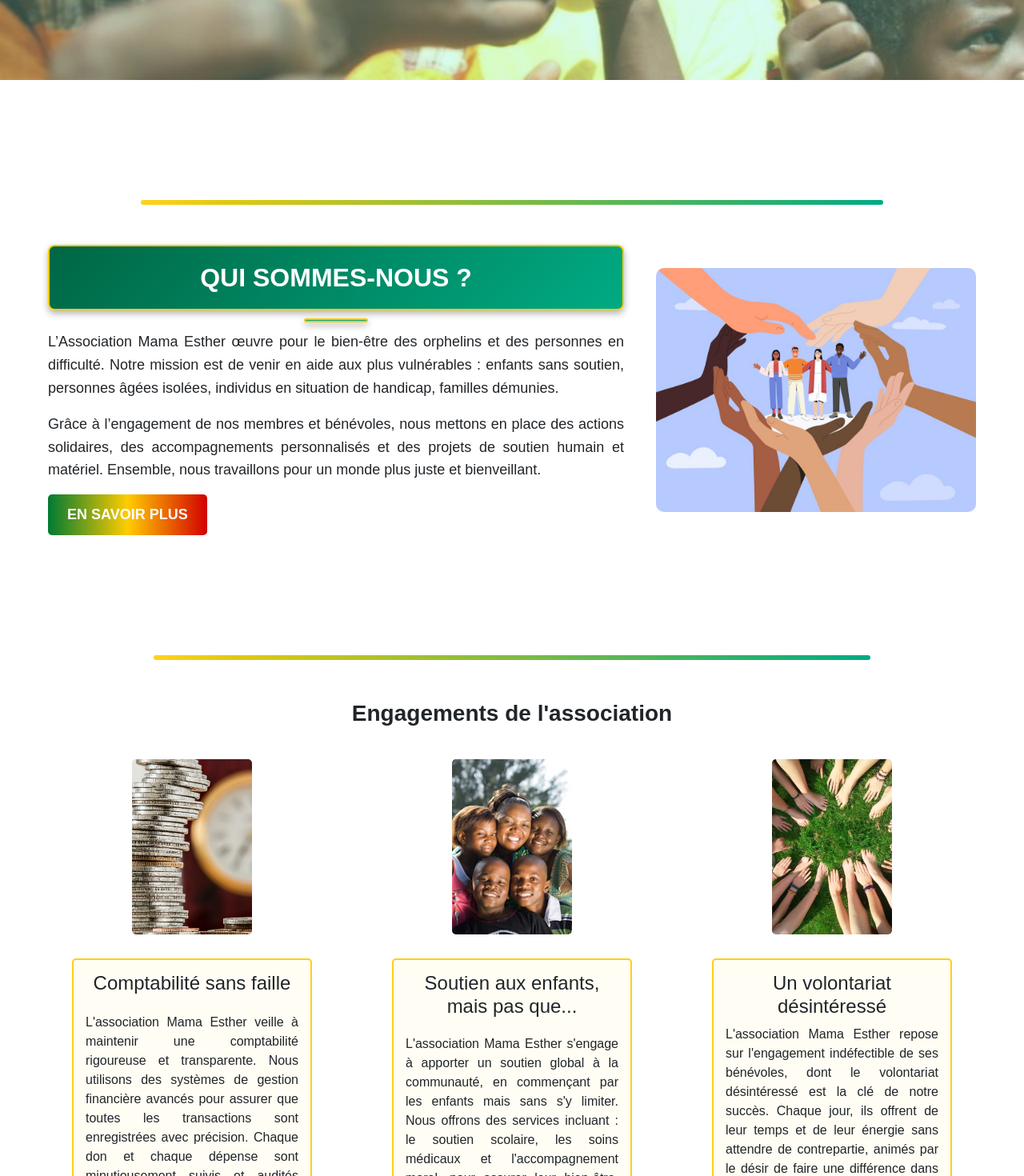
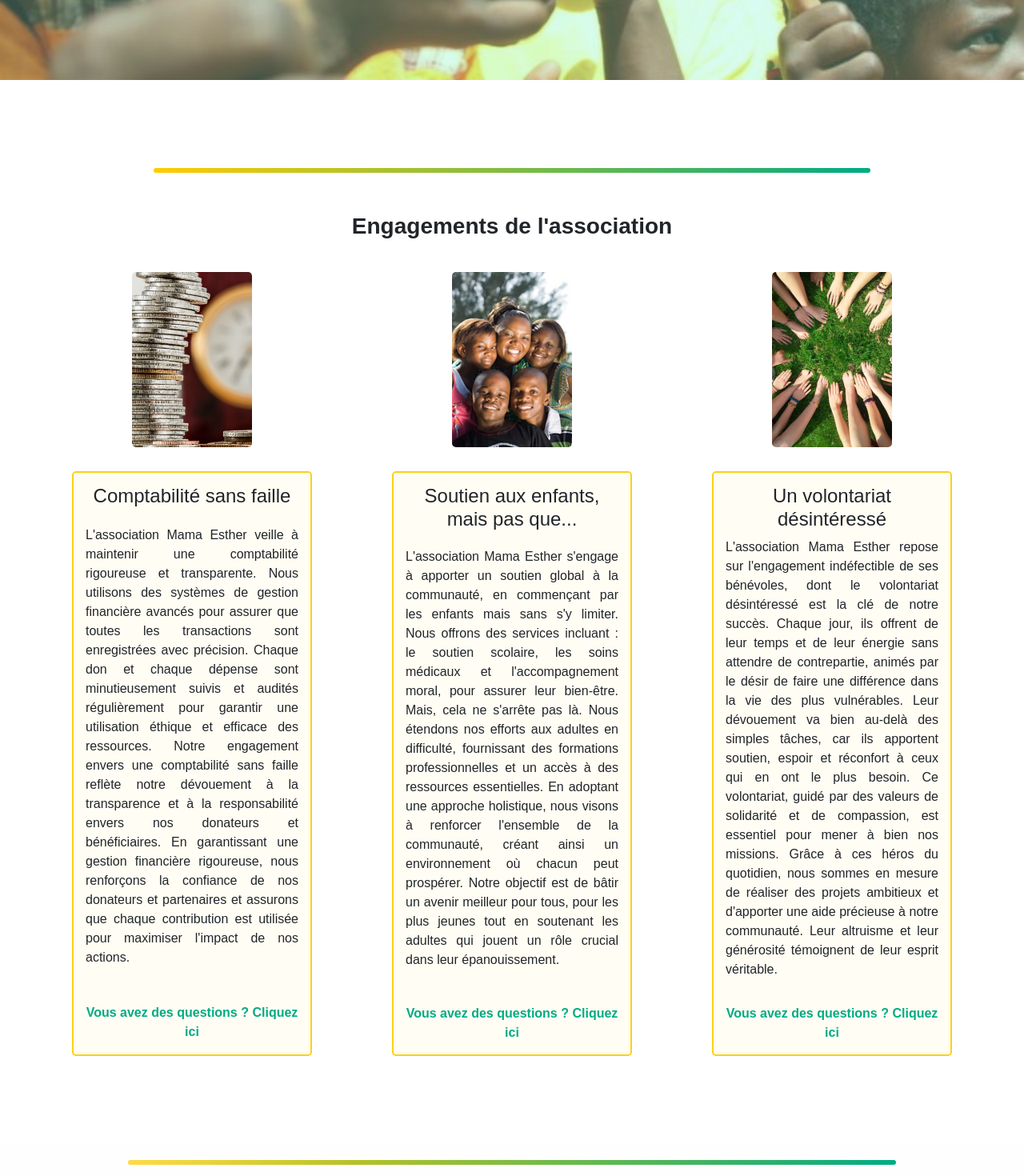
Before and after one commit to PapaG57/mama-esther-v5, a React (Vite) app: page / in a window 1280 px wide. Shown: the part 720-2190 px from the top of the page at 80% size. Built offline with nearby package versions, Linux system fonts and the light colour scheme; some icons are missing.

Commit message:
reconfiguration du code suite à l'ajout de la page Home.jsx

```diff
--- a/src/App.jsx
+++ b/src/App.jsx
@@ -1,22 +1,36 @@
 import React from "react";
+import { BrowserRouter as Router, Routes, Route } from "react-router-dom";
+
 import Header from "./components/Header";
-import About from "./pages/About";
 import Engagement from "./pages/Engagement";
 import Actuality from "./pages/Actuality";
+import About from "./pages/About";
 import Footer from "./components/Footer";
 
-function App() {
+export default function App() {
   return (
-    <>
+    <Router>
       <div className="main-wrapper">
-        <Header />
-        <About />
-        <Engagement />
-        <Actuality />
+        <Routes>
+          {/* Page d’accueil : exactement tes trois sections existantes */}
+          <Route
+            path="/"
+            element={
+              <>
+                <Header />
+                <Engagement />
+                <Actuality />
+              </>
+            }
+          />
+
+          {/* Nouvelle page À propos (carrousel + texte) */}
+          <Route path="/about" element={<About />} />
+        </Routes>
+
+        {/* Pied de page commun */}
+        <Footer />
       </div>
-      <Footer />
-    </>
+    </Router>
   );
 }
-
-export default App;
```
